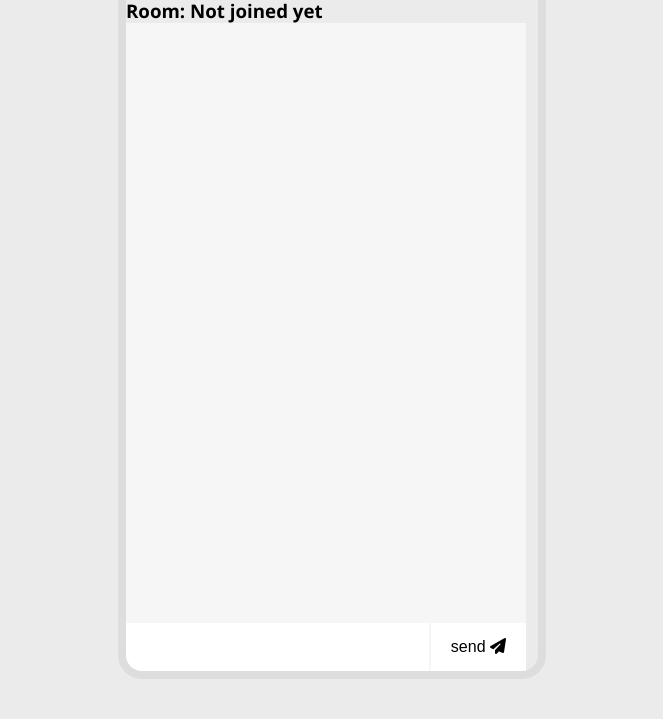
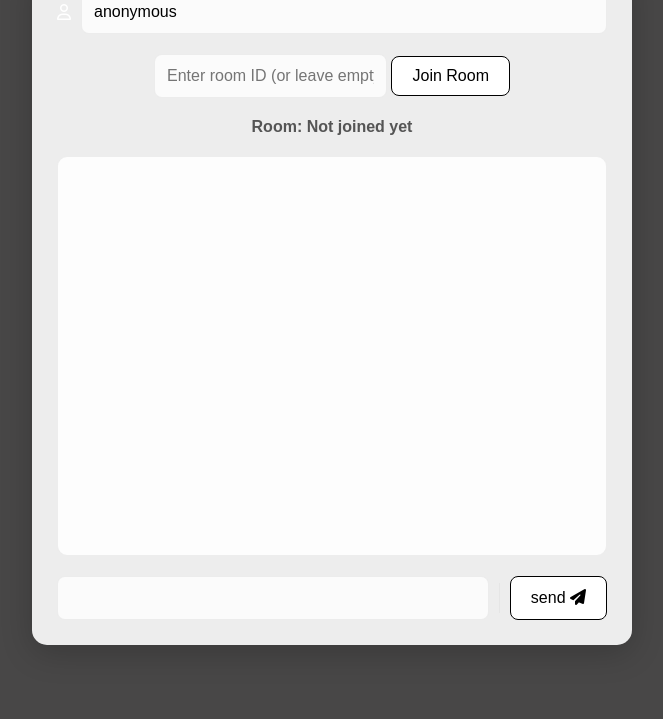
Before and after one commit to prathoseraaj/chat-app, a website: page public/index.html in a window 1280 px wide. Shown: the part 123-842 px from the top of the page, without its empty margins (308-971 px from the left). After the commit the page ends 800 px from the top, so only its background shows below. Drawn offline with nearby package versions, Linux system fonts and the light colour scheme; no server answers.

Commit message:
feat: css

```diff
--- a/public/index.html
+++ b/public/index.html
@@ -15,9 +15,11 @@
             <input type="text" id="name-input" class="name-input" value="anonymous" maxlength="20">
         </div>
         <div class="room">
-            <input type="text" id="room-input" placeholder="Enter room ID (or leave empty for new)" maxlength="20">
-            <button id="join-room" class="join-button">Join Room</button>
-            <h3 id="room-name">Room: Not joined yet</h3> <!-- Display current room -->
+            <div>
+                <input type="text" id="room-input" placeholder="Enter room ID (or leave empty for new)" maxlength="20">
+                <button id="join-room" class="join-button">Join Room</button>
+            </div>
+            <h3 id="room-name">Room: Not joined yet</h3>
         </div>
         <ul class="message-container" id="message-container">
             <!-- <li class="message-left">
--- a/public/style.css
+++ b/public/style.css
@@ -1,141 +1,212 @@
-@import url('https://fonts.googleapis.com/css2?family=Open+Sans:wght@400;700&display=swap');
-
 * {
   margin: 0;
   padding: 0;
   box-sizing: border-box;
-  scroll-behavior: smooth;
 }
 
 body {
-  font-family: 'Open Sans', sans-serif;
-  display: grid;
-  place-items: center;
-  background-color: #ebebeb;
+  font-family: 'Arial', sans-serif;
+  background-color: rgb(72, 71, 71);
+  color: #fff;
+  display: flex;
+  flex-direction: column;
+  align-items: center;
+  justify-content: center;
+  height: 100vh;
+  margin: 0;
+  padding: 20px;
 }
 
-.title {
-  margin: 20px 0;
+h1 {
+  font-size: 2.5rem;
+  color: #fff;
+  margin-bottom: 20px;
+  text-shadow: 2px 2px 4px rgba(0, 0, 0, 0.2);
 }
 
 .main {
-  border: 8px solid #dddddd;
-  border-radius: 24px;
-  overflow: hidden;
+  background-color: rgba(255, 255, 255, 0.9);
+  border-radius: 15px;
+  box-shadow: 0 8px 32px rgba(0, 0, 0, 0.2);
+  width: 100%;
+  max-width: 600px;
+  padding: 25px;
+  display: flex;
+  flex-direction: column;
+  gap: 20px;
+  backdrop-filter: blur(10px);
 }
 
-.name {
+.name, .room {
   display: flex;
-  font-size: 32px;
-  font-weight: 700;
-  padding: 8px 16px;
-  color: #7e7e7e;
-  background-color: #ebebeb;
+  align-items: center;
+  gap: 10px;
 }
 
-.name > span {
-  color: #bbb;
+.name-input, #room-input {
+  flex: 1;
+  padding: 12px;
+  border: 1px solid rgba(221, 221, 221, 0.5);
+  border-radius: 8px;
+  font-size: 1rem;
+  outline: none;
+  background-color: rgba(255, 255, 255, 0.8);
+  transition: border-color 0.3s ease, box-shadow 0.3s ease;
 }
 
-.name-input {
-  font-size: 24px;
-  font-weight: 700;
-  color: #7e7e7e;
-  flex-grow: 1;
-  border: none;
-  margin: 0px 12px;
-  outline: none;
-  background-color: #ebebeb;
+.name-input:focus, #room-input:focus {
+  border-color: #000000;
+  box-shadow: 0 0 8px rgba(52, 152, 219, 0.5);
 }
 
-.message-container {
+.join-button {
+  padding: 10px 20px;
+  background-color:white;
+  color: #000000;
+  border: 1px solid;
+  border-radius: 8px;
+  cursor: pointer;
+  font-size: 1rem;
+  transition: transform 0.2s ease, box-shadow 0.2s ease;
+}
+
+.join-button:hover {
+  box-shadow: 0 4px 12px rgba(59, 59, 59, 0.3);
+  background-color: #000000;
+  color: #fff;
+}
+
+.room{
   display: flex;
   flex-direction: column;
-  background-color: #f6f6f6;
-  width: 400px;
-  height: 600px;
-  overflow-y: scroll;
-  overflow-x: hidden;
 }
 
-.message-left,
-.message-right {
+#room-name {
+  font-size: 1rem;
+  color: #555;
+  margin-top: 10px;
+  text-align: center;
+}
+
+
+.message-container {
   list-style: none;
-  padding: 8px 12px;
-  margin: 12px;
-  max-width: 250px;
-  font-size: 18px;
-  word-wrap: break-word;
+  overflow-y: auto;
+  height: 400px;
+  padding: 10px;
+  border: 1px solid rgba(221, 221, 221, 0.5);
+  border-radius: 10px;
+  background-color: rgba(255, 255, 255, 0.9);
+  display: flex;
+  flex-direction: column;
+  gap: 10px;
+}
+
+.message-left, .message-right {
+  max-width: 70%;
+  padding: 12px;
+  border-radius: 12px;
+  position: relative;
+  animation: fadeIn 0.3s ease;
 }
 
 .message-left {
-  border-radius: 20px 20px 20px 0px;
   align-self: flex-start;
-  background-color: #fff;
-  box-shadow: -2px 2px 4px #dcdcdc;
+  background-color: #ecf0f1;
+  color: #000000;
 }
 
 .message-right {
-  border-radius: 20px 20px 0px 20px;
   align-self: flex-end;
-  background-color: #2d2d2d;
-  box-shadow: 2px 2px 4px #dcdcdc;
-  color: #f6f6f6;
+  background: linear-gradient(135deg, #000000, #000000);
+  color: #fff;
 }
 
-.message-left > p > span,
-.message-right > p > span {
-  display: block;
-  font-style: italic;
-  font-size: 12px !important;
-  margin-top: 4px;
+.message-left p, .message-right p {
+  margin: 0;
+  font-size: 0.9rem;
 }
 
-#spann{
-  font-size: 12px;
+.message-left span, .message-right span {
+  display: block;
+  font-size: 0.75rem;
+  color: #777;
+  margin-top: 5px;
 }
 
-.feedback {
+.message-right span {
+  color: rgba(255, 255, 255, 0.8);
+}
+
+.message-feedback {
   font-style: italic;
-  font-size: 14px;
-  padding: 0px 16px 16px 16px;
-  color: #2d2d2d;
+  color: #777;
+  font-size: 0.8rem;
   text-align: center;
+  margin: 5px 0;
 }
 
 .message-form {
   display: flex;
-  justify-content: space-between;
-  width: 400px;
+  gap: 10px;
+  align-items: center;
 }
 
 .message-input {
-  flex-grow: 1;
-  height: 48px;
-  font-size: 16px;
-  border: none;
+  flex: 1;
+  padding: 12px;
+  border: 1px solid rgba(221, 221, 221, 0.5);
+  border-radius: 8px;
+  font-size: 1rem;
   outline: none;
-  padding: 0 12px;
-  background-color: #fff;
+  background-color: rgba(255, 255, 255, 0.8);
+  transition: border-color 0.3s ease, box-shadow 0.3s ease;
+}
+
+.message-input:focus {
+  border-color: #000000;
+  box-shadow: 0 0 8px rgba(52, 152, 219, 0.5);
 }
 
 .send-button {
-  height: 48px;
-  font-size: 16px;
-  border: none;
-  padding: 0px 20px;
-  outline: none;
-  background-color: #fff;
+  padding: 12px 20px;
+  background-color:white ;
+  color: #000000;
+  border: 1px solid;
+  border-radius: 8px;
   cursor: pointer;
+  font-size: 1rem;
+  transition: transform 0.2s ease, box-shadow 0.2s ease;
+}
+
+.send-button:hover {
+  transform: translateY(-2px);
+  box-shadow: 0 4px 12px rgba(30, 30, 30, 0.3);
+  background-color: #000000;
+  color: #fff;
 }
 
 .v-divider {
-  height: 48px;
-  width: 2px;
-  background-color: #f6f6f6;
+  width: 1px;
+  height: 30px;
+  background-color: rgba(221, 221, 221, 0.5);
 }
 
 .clients-total {
-  margin: 20px 0;
-  color: #7e7e7e;
+  font-size: 0.9rem;
+  color: rgba(255, 255, 255, 0.8);
+  margin-top: 10px;
+  text-align: center;
 }
+
+/* Animations */
+@keyframes fadeIn {
+  from {
+      opacity: 0;
+      transform: translateY(10px);
+  }
+  to {
+      opacity: 1;
+      transform: translateY(0);
+  }
+}
```
